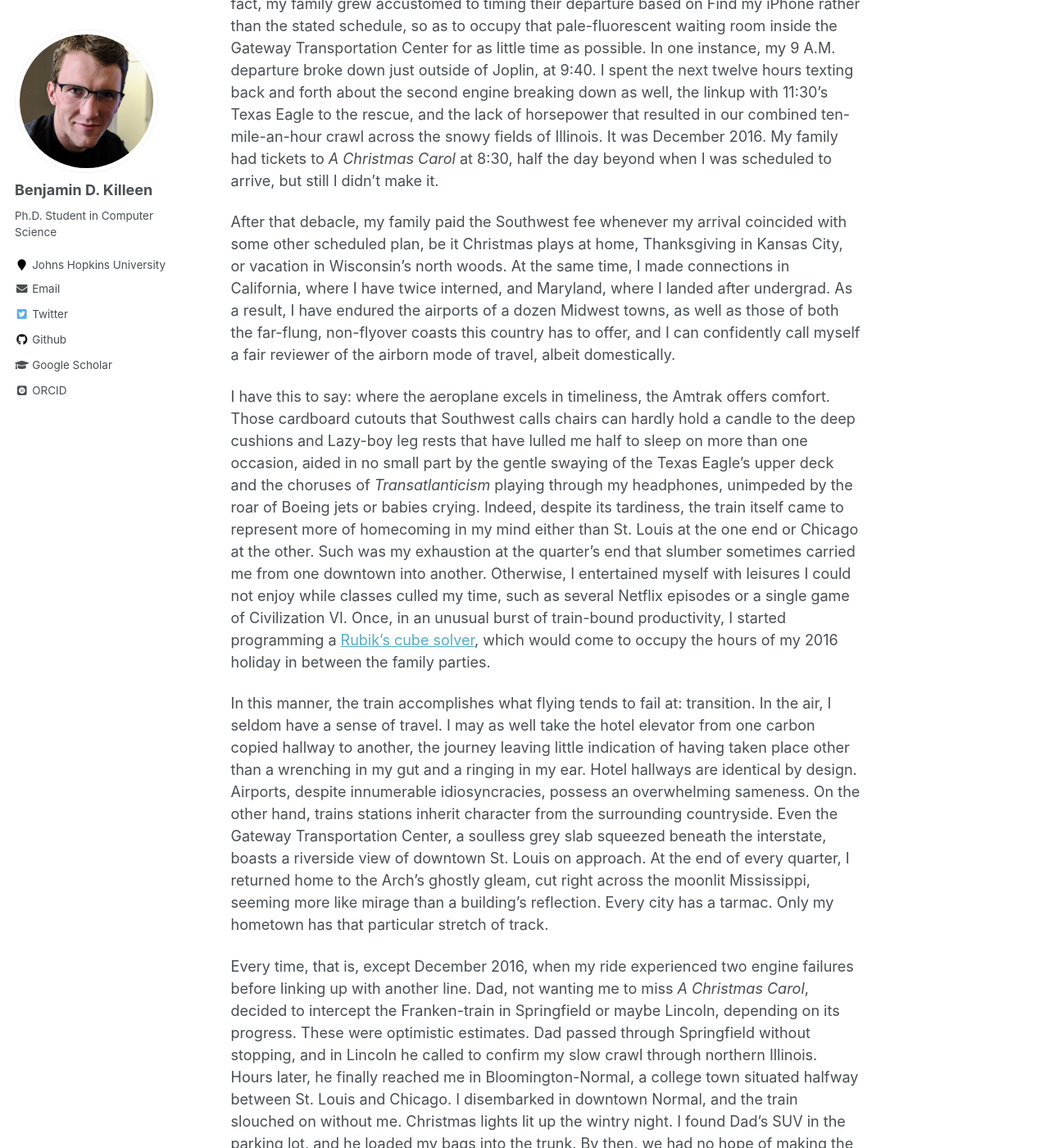
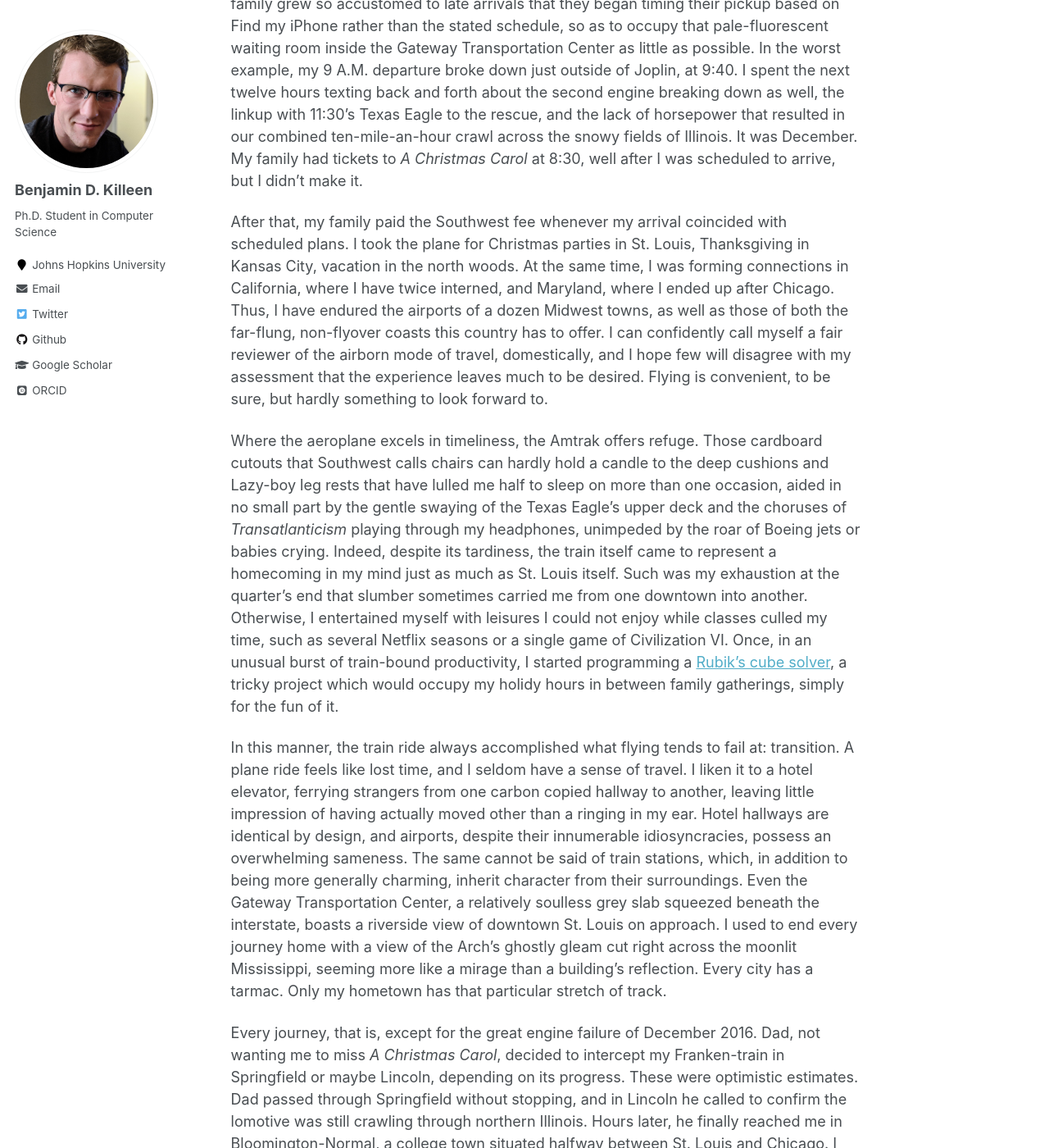
Before and after one commit to benjamindkilleen/benjamindkilleen.github.io, a Jekyll site: the page built from _posts/2021-03-09-how-to-take-the-train.md, in a window 1280 px wide and 1400 px high, scrolled down 598 px. Shown: the whole window at 82% size. Built offline with Jekyll 4.4.1, drawn with Linux system fonts in a browser that asks for light colours; some web fonts are replaced; some of the changed text lies outside the part shown.

Commit message:
final draft

```diff
--- a/_posts/2021-03-09-how-to-take-the-train.md
+++ b/_posts/2021-03-09-how-to-take-the-train.md
@@ -11,67 +11,68 @@
 
 The Amtrak overlooks a lot of cornfields in between Chicago and St. Louis. Of course, there are
 also creekbeds, interstates, and cul-de-sacs; minor leage baseball stadiums; and a grafittied
-concrete beam at Union station which reads, "Have a great day."  These attractions notwithstanding,
-the train's predominant view consists of corn: row after row of that patchwork Midwest quilt
-knitted in the Earth.
+concrete beam at Union station which reads, "Have a great day."  However, the train's predominant
+view consists of corn: row after row of that patchwork Midwest quilt knitted in the Earth. It was
+strangely captivating.
 
 I used to take the Amtrak at the end of every quarter. I could have driven, if I owned a car, or
 flown from Midway airport, but the Southwest flight cost \\$138, while a single seat on the Texas
 Eagle, a double-decker corrugated tin snake with polyester blue curtains and no wifi, sold for
-\\$27. The train was correspondingly slow. The lone star locomotive never exceeded 90 mph on its
-southward journey, and it ran the risk of breaking down or sharing track with sluggish freight
-trains, which for arcane reasons actually had priority over passenger rail. Over my four years in
-Chicago, I experienced numerous delays. In fact, my family grew accustomed to timing their
-departure based on Find my iPhone rather than the stated schedule, so as to occupy that
-pale-fluorescent waiting room inside the Gateway Transportation Center for as little time as
-possible. In one instance, my 9 A.M. departure broke down just outside of Joplin, at 9:40. I spent
-the next twelve hours texting back and forth about the second engine breaking down as well, the
-linkup with 11:30's Texas Eagle to the rescue, and the lack of horsepower that resulted in our
-combined ten-mile-an-hour crawl across the snowy fields of Illinois. It was December 2016. My
-family had tickets to *A Christmas Carol* at 8:30, half the day beyond when I was scheduled to
-arrive, but still I didn't make it.
+\\$27. It was correspondingly slow. The lone star locomotive never exceeded 90 mph on its southward
+journey, and it ran the risk of breaking down or sharing track with sluggish freight trains, which
+for arcane reasons actually had priority over passenger rail. Over my four years in Chicago, I
+experienced numerous such delays. In fact, my family grew so accustomed to late arrivals that they
+began timing their pickup based on Find my iPhone rather than the stated schedule, so as to occupy
+that pale-fluorescent waiting room inside the Gateway Transportation Center as little as
+possible. In the worst example, my 9 A.M. departure broke down just outside of Joplin, at 9:40. I
+spent the next twelve hours texting back and forth about the second engine breaking down as well,
+the linkup with 11:30's Texas Eagle to the rescue, and the lack of horsepower that resulted in our
+combined ten-mile-an-hour crawl across the snowy fields of Illinois. It was December. My family had
+tickets to *A Christmas Carol* at 8:30, well after I was scheduled to arrive, but I didn't make it.
 
-After that debacle, my family paid the Southwest fee whenever my arrival coincided with some other
-scheduled plan, be it Christmas plays at home, Thanksgiving in Kansas City, or vacation in
-Wisconsin's north woods. At the same time, I made connections in California, where I have twice
-interned, and Maryland, where I landed after undergrad. As a result, I have endured the airports of
-a dozen Midwest towns, as well as those of both the far-flung, non-flyover coasts this country has
-to offer, and I can confidently call myself a fair reviewer of the airborn mode of travel, albeit
-domestically.
+After that, my family paid the Southwest fee whenever my arrival coincided with scheduled plans. I
+took the plane for Christmas parties in St. Louis, Thanksgiving in Kansas City, vacation in the
+north woods. At the same time, I was forming connections in California, where I have twice
+interned, and Maryland, where I ended up after Chicago. Thus, I have endured the airports of a
+dozen Midwest towns, as well as those of both the far-flung, non-flyover coasts this country has to
+offer. I can confidently call myself a fair reviewer of the airborn mode of travel, domestically,
+and I hope few will disagree with my assessment that the experience leaves much to be
+desired. Flying is convenient, to be sure, but hardly something to look forward to.
 
-I have this to say: where the aeroplane excels in timeliness, the Amtrak offers comfort. Those
-cardboard cutouts that Southwest calls chairs can hardly hold a candle to the deep cushions and
-Lazy-boy leg rests that have lulled me half to sleep on more than one occasion, aided in no small
-part by the gentle swaying of the Texas Eagle's upper deck and the choruses of *Transatlanticism*
-playing through my headphones, unimpeded by the roar of Boeing jets or babies crying. Indeed,
-despite its tardiness, the train itself came to represent more of homecoming in my mind either than
-St. Louis at the one end or Chicago at the other. Such was my exhaustion at the quarter's end that
-slumber sometimes carried me from one downtown into another. Otherwise, I entertained myself with
-leisures I could not enjoy while classes culled my time, such as several Netflix episodes or a
-single game of Civilization VI. Once, in an unusual burst of train-bound productivity, I started
-programming a [Rubik's cube solver](https://github.com/benjamindkilleen/functional-rubiks-solver),
-which would come to occupy the hours of my 2016 holiday in between the family parties.
+Where the aeroplane excels in timeliness, the Amtrak offers refuge. Those cardboard cutouts that
+Southwest calls chairs can hardly hold a candle to the deep cushions and Lazy-boy leg rests that
+have lulled me half to sleep on more than one occasion, aided in no small part by the gentle
+swaying of the Texas Eagle's upper deck and the choruses of *Transatlanticism* playing through my
+headphones, unimpeded by the roar of Boeing jets or babies crying. Indeed, despite its tardiness,
+the train itself came to represent a homecoming in my mind just as much as St. Louis itself. Such
+was my exhaustion at the quarter's end that slumber sometimes carried me from one downtown into
+another. Otherwise, I entertained myself with leisures I could not enjoy while classes culled my
+time, such as several Netflix seasons or a single game of Civilization VI. Once, in an unusual
+burst of train-bound productivity, I started programming a [Rubik's cube
+solver](https://github.com/benjamindkilleen/functional-rubiks-solver), a tricky project which would
+occupy my holidy hours in between family gatherings, simply for the fun of it.
 
-In this manner, the train accomplishes what flying tends to fail at: transition. In the air, I
-seldom have a sense of travel. I may as well take the hotel elevator from one carbon copied hallway
-to another, the journey leaving little indication of having taken place other than a wrenching in
-my gut and a ringing in my ear. Hotel hallways are identical by design. Airports, despite
-innumerable idiosyncracies, possess an overwhelming sameness. On the other hand, trains stations
-inherit character from the surrounding countryside. Even the Gateway Transportation Center, a
-soulless grey slab squeezed beneath the interstate, boasts a riverside view of downtown St. Louis
-on approach. At the end of every quarter, I returned home to the Arch's ghostly gleam, cut right
-across the moonlit Mississippi, seeming more like mirage than a building's reflection. Every city has a
+In this manner, the train ride always accomplished what flying tends to fail at: transition. A
+plane ride feels like lost time, and I seldom have a sense of travel. I liken it to a hotel
+elevator, ferrying strangers from one carbon copied hallway to another, leaving little impression
+of having actually moved other than a ringing in my ear. Hotel hallways are identical by design,
+and airports, despite their innumerable idiosyncracies, possess an overwhelming sameness. The same
+cannot be said of train stations, which, in addition to being more generally charming, inherit
+character from their surroundings. Even the Gateway Transportation Center, a relatively soulless
+grey slab squeezed beneath the interstate, boasts a riverside view of downtown St. Louis on
+approach. I used to end every journey home with a view of the Arch's ghostly gleam cut right across
+the moonlit Mississippi, seeming more like a mirage than a building's reflection. Every city has a
 tarmac. Only my hometown has that particular stretch of track.
 
-Every time, that is, except December 2016, when my ride experienced two engine failures before
-linking up with another line. Dad, not wanting me to miss *A Christmas Carol*, decided to intercept
-the Franken-train in Springfield or maybe Lincoln, depending on its progress. These were optimistic
-estimates. Dad passed through Springfield without stopping, and in Lincoln he called to confirm my
-slow crawl through northern Illinois. Hours later, he finally reached me in Bloomington-Normal, a
-college town situated halfway between St. Louis and Chicago. I disembarked in downtown Normal, and
-the train slouched on without me. Christmas lights lit up the wintry night. I found Dad's SUV in the
-parking lot, and he loaded my bags into the trunk. By then, we had no hope of making the play, so
-Dad looked up an Irish pub on Apple Maps and bought me dinner. I devoured it hungrily. Then we
-drove the whole way home, catching up on politics, extended family, and the latest Netflix drama
-while just outside, the endless snow-covered cornfields swallowed up the nighttime highway's
-scattered light, fading toward the flat horizon unnoticed.
+Every journey, that is, except for the great engine failure of December 2016. Dad, not wanting me
+to miss *A Christmas Carol*, decided to intercept my Franken-train in Springfield or maybe Lincoln,
+depending on its progress. These were optimistic estimates. Dad passed through Springfield without
+stopping, and in Lincoln he called to confirm the lomotive was still crawling through northern
+Illinois. Hours later, he finally reached me in Bloomington-Normal, a college town situated halfway
+between St. Louis and Chicago. I disembarked in downtown Normal, and the train slouched on without
+me. Christmas lights lit up the wintry night. I found Dad's SUV in the parking lot and loaded my
+bags into the trunk. The two of us exchanged a warm hug. By then, we had no hope of making the
+play, so Dad looked up an Irish pub on Apple Maps and bought me dinner. I devoured it
+hungrily. Then we drove the whole way home, catching up on politics, extended family, and the
+latest television drama while just outside, the endless snow-covered cornfields swallowed up the
+nighttime highway's scattered light and faded toward the flat horizon.
```
